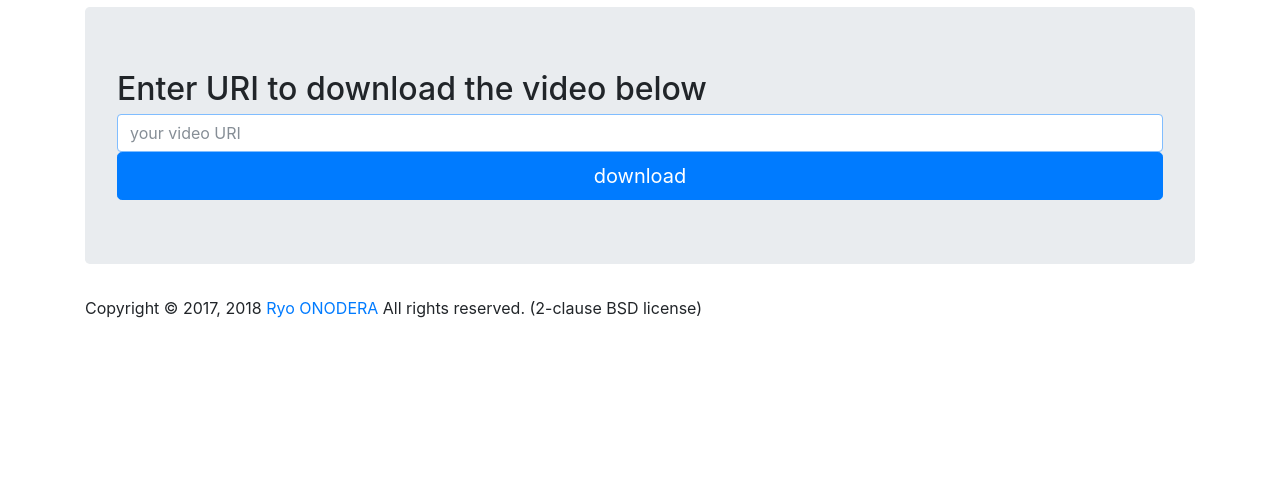
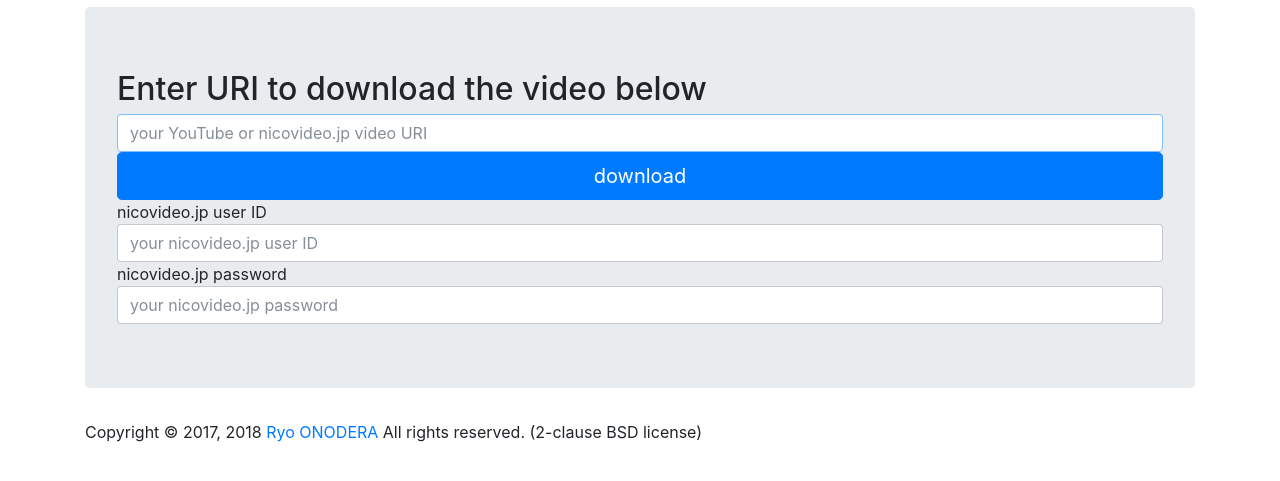
Before and after one commit to ryoon/youtube-dl-web-ui, a Flask app: page / in a window 1280 px wide. Shown: the part 45-526 px from the top of the page. Run offline with Flask 2, Linux system fonts and the light colour scheme; some libraries are stand-ins or nearby versions.

Commit message:
Support nicovideo.jp download with your credential

```diff
--- a/app.py
+++ b/app.py
@@ -44,17 +44,27 @@ def main():
 @app.route('/downloadVideo', methods=['POST'])
 def downloadVideo():
   inputURI = request.form['inputURI']
-  if inputURI:
-    command = ('cd static && /home/ryoon/youtube-dl-web-ui/pkg/bin/' + 'youtube-dl ' + '--get-filename --format best[ext=mp4] ' + inputURI)
+  hostname = urllib.parse.urlparse(inputURI).netloc
+  if hostname == 'www.nicovideo.jp':
+    print('nicovideo.jp case')
+    nico_userID = request.form['userID']
+    nico_password = request.form['password']
+    command = 'cd static && /home/ryoon/youtube-dl-web-ui/pkg/bin/' + 'youtube-dl ' + '--get-filename --format best[ext=mp4] --username ' + nico_userID + ' --password ' + nico_password + ' ' + inputURI
     videoFilename = get_command_resp(command)[0].strip().decode('utf-8')
-    print(videoFilename)
-    command = ('cd static && /home/ryoon/youtube-dl-web-ui/bin/' + 'youtube-dl ' + '--format best[ext=mp4] ' + inputURI)
-    error = get_command_ret(command)
-    print(error)
-    if error == 0:
-      return json.dumps({'html': '<span>Downloaded: <a href="static/' + urllib.parse.quote(videoFilename) + '" download>'+ videoFilename + '</a></span><br>'})
-    else:
-      return json.dumps({'html': '<span>Download failed with error code: ' + str(error) + '</span><br>'})
+    command = 'cd static && /home/ryoon/youtube-dl-web-ui/pkg/bin/' + 'youtube-dl ' + ' --format best[ext=mp4] --username ' + nico_userID + ' --password ' + nico_password + ' ' + inputURI
+
+  elif hostname == 'www.youtube.com':
+    command = 'cd static && /home/ryoon/youtube-dl-web-ui/pkg/bin/' + 'youtube-dl ' + '--get-filename --format best[ext=mp4] ' + inputURI
+    videoFilename = get_command_resp(command)[0].strip().decode('utf-8')
+    command = 'cd static && /home/ryoon/youtube-dl-web-ui/pkg/bin/' + 'youtube-dl ' + '--format best[ext=mp4] ' + inputURI
+  else:
+    return json.dumps({'html': '<span>Download failed with error code: ' + str(error) + '</span><br>'})
+
+  print(command)
+  error = get_command_ret(command)
+  print(error)
+  if error == 0:
+    return json.dumps({'html': '<span>Downloaded: <a href="static/' + urllib.parse.quote(videoFilename) + '" download>'+ videoFilename + '</a></span><br>'})
   else:
     return json.dumps({'html': '<span>Please input a URI.<span><br>'})
 
--- a/templates/index.html
+++ b/templates/index.html
@@ -16,8 +16,12 @@
     <div class="jumbotron">
       <h2>Enter URI to download the video below</h2>
       <form id="formDownload">
-        <input type="text" name="inputURI" id="inputURI" class="form-control" placeholder="your video URI" required autofocus>
+        <input type="text" name="inputURI" id="inputURI" class="form-control" placeholder="your YouTube or nicovideo.jp video URI" required autofocus>
         <button id="buttonDownload" type="button" class="btn btn-lg btn-primary btn-block">download</button>
+        <span>nicovideo.jp user ID</span>
+        <input type="text" name="userID" id="userID" class="form-control" placeholder="your nicovideo.jp user ID">
+        <span>nicovideo.jp password</span>
+        <input type="password" name="password" id="password" class="form-control" placeholder="your nicovideo.jp password">
       </form>
       <div id="respMessage"></div>
     </div>
```
